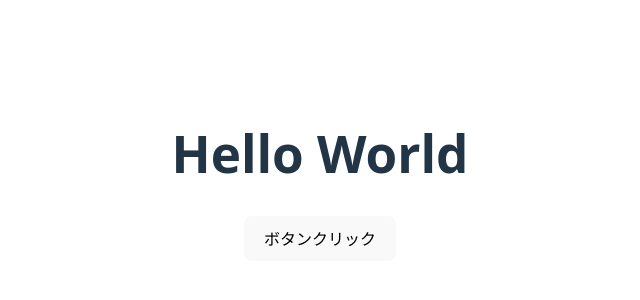
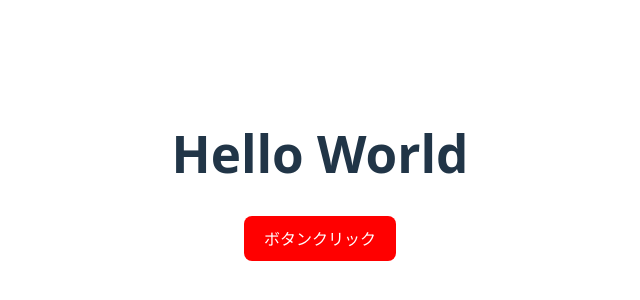
Before and after one commit to ysmk620/react-app, a React (Vite) app: page / in a window 1280 px wide. Shown: the part 224-524 px from the top of the page, without its empty margins (320-960 px from the left). Built offline with nearby package versions, Linux system fonts and the light colour scheme.

Commit message:
feat: ボタンコンポーネントにCSSモジュール適用＋ディレクトリをコンポーネント用に整理

```diff
--- a/src/App.jsx
+++ b/src/App.jsx
@@ -1,5 +1,5 @@
 import "./App.css";
-import Button from "./Button"
+import Button from "./components/Button/Button"
 
 function App() {
 
--- a/src/Button.jsx
+++ /dev/null
@@ -1,11 +0,0 @@
-function Button(props) {
-    const { type, disabled ,children ,onClick} = props;
-
-    return (
-        <button type={type} disabled={disabled} onClick={onClick}>
-            {children} {/*コンポーネントの中身に書いた要素やテキストを受け取るためのもの*/}
-        </button>
-    );
-}
-
-export default Button;
--- /dev/null
+++ b/src/components/Button/Button.jsx
@@ -0,0 +1,14 @@
+import styles from './Button.module.css';
+
+function Button(props) {
+    const { type, disabled ,children ,onClick} = props;
+
+    return (
+        <button className={styles.button} type={type} disabled={disabled} onClick={onClick}>
+            {/* CSSモジュールのButton.module.cssで設定したクラス（.button）を読み込む。ReactではclassではなくclassName。{importした変数(styles).クラス名(button)} */}
+            {children} {/*コンポーネントの中身に書いた要素やテキストを受け取るためのもの*/}
+        </button>
+    );
+}
+
+export default Button;
--- /dev/null
+++ b/src/components/Button/Button.module.css
@@ -0,0 +1,6 @@
+.button{
+    padding: 10px 20 px;
+    background-color: #f00;
+    color: white;
+}
+/* クラス名はキャメルケースで書く 理由：ハイフンを使うとJavaScriptのプロパティとして呼び出すときにエラーになるから*/
```
